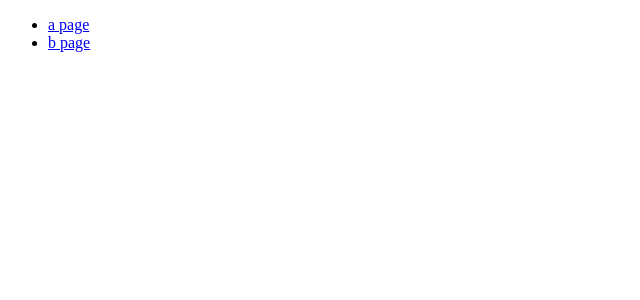
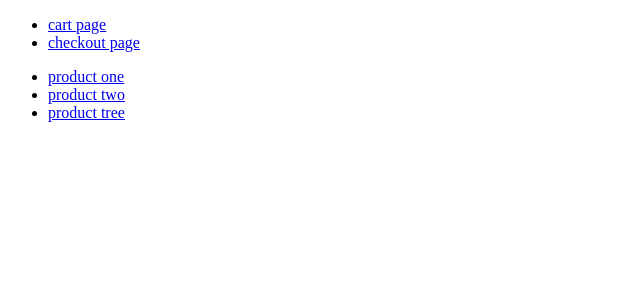
Before and after one commit to iswanj/simple-shopping-cart, a Next.js app: page / in a window 1280 px wide. Shown: the top 300 px of the page, without its empty margins (0-640 px from the left). Built offline with nearby package versions, Linux system fonts and the light colour scheme.

Commit message:
added sample pages

```diff
--- a/package.json
+++ b/package.json
@@ -15,6 +15,7 @@
     "next": "^6.1.1",
     "react": "^16.4.2",
     "react-dom": "^16.4.2",
+    "styled-components": "^3.3.3",
     "typescript": "^3.0.1",
     "typescript-babel-jest": "^1.0.5"
   },
--- a/pages/a.tsx
+++ /dev/null
@@ -1,3 +0,0 @@
-import React from "react";
-
-export default () => <div>a</div>;
--- a/pages/b.tsx
+++ /dev/null
@@ -1,3 +0,0 @@
-import React from "react";
-
-export default () => <div>b</div>;
--- /dev/null
+++ b/pages/cart/index.tsx
@@ -0,0 +1,3 @@
+import React from "react";
+
+export default () => <div>Cart</div>;
--- /dev/null
+++ b/pages/checkout/index.tsx
@@ -0,0 +1,3 @@
+import React from "react";
+
+export default () => <div>checkout</div>;
--- a/pages/index.tsx
+++ b/pages/index.tsx
@@ -2,16 +2,37 @@ import React from "react";
 import Link from "next/link";
 
 export default () => (
+  <div>
     <ul>
       <li>
-      <Link href="/a" as="/a">
-        <a>a page</a>
+        <Link href="/cart" as="/cart">
+          <a>cart page</a>
         </Link>
       </li>
       <li>
-      <Link href="/b" as="/b">
-        <a>b page</a>
+        <Link href="/checkout" as="/checkout">
+          <a>checkout page</a>
         </Link>
       </li>
     </ul>
+    <div>
+      <ul>
+        <li>
+          <Link as="/p/product-one" href="/product?id=product-one">
+            <a>product one</a>
+          </Link>
+        </li>
+        <li>
+          <Link as="/p/product-two" href="/product?id=product-two">
+            <a>product two</a>
+          </Link>
+        </li>
+        <li>
+          <Link as="/p/product-tree" href="/product?id=product-tree">
+            <a>product tree</a>
+          </Link>
+        </li>
+      </ul>
+    </div>
+  </div>
 );
```
Also changed, not shown: pages/product/index.tsx (added, +14 -0 lines), 2 other files (tests, documents, lock files or other folders). Lines whose indentation alone changed are shown as unchanged.
